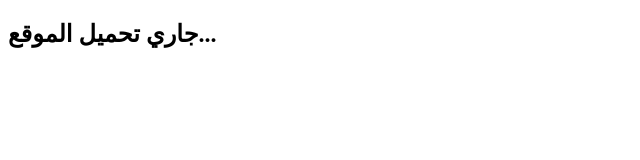
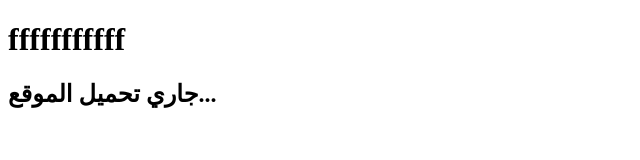
Before and after one commit to hilmeeee2/mm, a plain HTML site: page Index.html in a window 1280 px wide. Shown: the whole page, without its empty margins (0-640 px from the left). Drawn offline with Linux system fonts and the light colour scheme.

Commit message:
Update Index.html

```diff
--- a/Index.html
+++ b/Index.html
@@ -1,6 +1,7 @@
 <!DOCTYPE html>
 <html lang="ar">
 <head>
+    <h1>fffffffffff</h1></h1>
     <meta charset="UTF-8" />
     <meta name="viewport" content="width=device-width, initial-scale=1.0">
     <title>تحميل الموقع</title>
```
